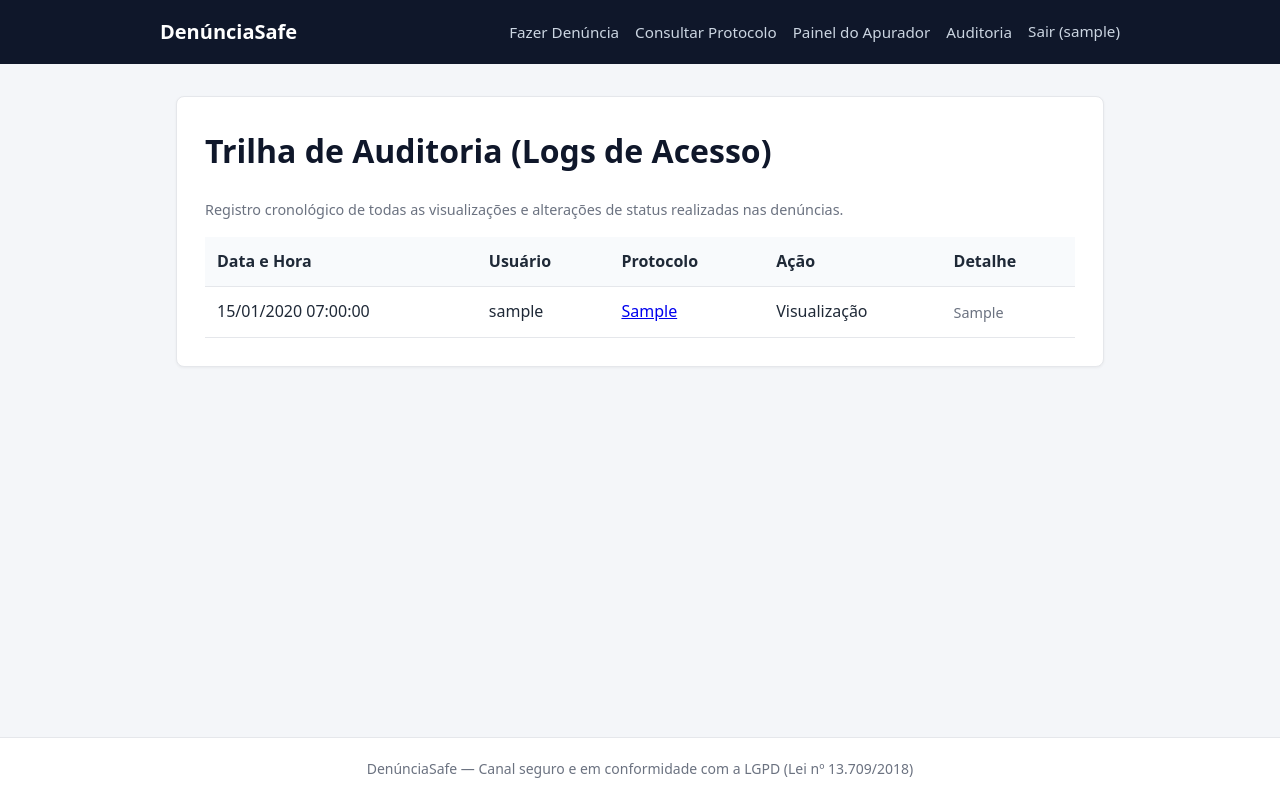
After one commit to gabrieltrabalhos478-art/Projeto_Integrador_VI-B, a Django app: page /painel/auditoria/ in a window 1280 px wide. The commit adds this page. Run offline with Django 5.2, Linux system fonts and the light colour scheme; a user stored in the database is signed in; tables that the repository leaves empty hold one stand-in row (values such as "Sample post").

Commit message:
feat: trilha de auditoria com model LogAcesso e tela do administrador

```diff
--- a/denuncias/models.py
+++ b/denuncias/models.py
@@ -1,5 +1,6 @@
 import secrets
 import string
+from django.conf import settings
 from django.db import models
 
 
@@ -84,3 +85,49 @@ class Denuncia(models.Model):
 
     def __str__(self):
         return f'{self.protocolo} - {self.get_categoria_display()}'
+
+
+class LogAcesso(models.Model):
+    """Trilha de auditoria que registra quem acessou ou alterou cada denúncia."""
+
+    ACAO_CHOICES = [
+        ('visualizacao', 'Visualização'),
+        ('alteracao_status', 'Alteração de status'),
+    ]
+
+    usuario = models.ForeignKey(
+        settings.AUTH_USER_MODEL,
+        on_delete=models.SET_NULL,
+        null=True,
+        verbose_name='Usuário',
+    )
+    denuncia = models.ForeignKey(
+        Denuncia,
+        on_delete=models.CASCADE,
+        related_name='logs_acesso',
+        verbose_name='Denúncia',
+    )
+    acao = models.CharField(
+        'Ação',
+        max_length=30,
+        choices=ACAO_CHOICES,
+    )
+    detalhe = models.CharField(
+        'Detalhe',
+        max_length=255,
+        blank=True,
+        default='',
+    )
+    data_hora = models.DateTimeField(
+        'Data e hora',
+        auto_now_add=True,
+    )
+
+    class Meta:
+        verbose_name = 'Log de Acesso'
+        verbose_name_plural = 'Logs de Acesso'
+        ordering = ['-data_hora']
+
+    def __str__(self):
+        nome_usuario = self.usuario.username if self.usuario else 'Usuário removido'
+        return f'{nome_usuario} - {self.get_acao_display()} ({self.denuncia.protocolo})'
--- a/denuncias/templates/denuncias/base.html
+++ b/denuncias/templates/denuncias/base.html
@@ -191,6 +191,9 @@
                 <a href="{% url 'consultar_status' %}">Consultar Protocolo</a>
                 {% if user.is_authenticated %}
                     <a href="{% url 'lista_denuncias' %}">Painel do Apurador</a>
+                    {% if user.is_superuser %}
+                        <a href="{% url 'logs_auditoria' %}">Auditoria</a>
+                    {% endif %}
                     <form method="post" action="{% url 'logout' %}" style="display:inline;">
                         {% csrf_token %}
                         <button type="submit" class="btn-link">Sair ({{ user.username }})</button>
--- /dev/null
+++ b/denuncias/templates/denuncias/logs_auditoria.html
@@ -0,0 +1,41 @@
+{% extends 'denuncias/base.html' %}
+
+{% block title %}Trilha de Auditoria - DenúnciaSafe{% endblock %}
+
+{% block content %}
+<div class="card">
+    <h1>Trilha de Auditoria (Logs de Acesso)</h1>
+    <p class="muted">
+        Registro cronológico de todas as visualizações e alterações de status realizadas nas denúncias.
+    </p>
+
+    {% if logs %}
+        <table>
+            <thead>
+                <tr>
+                    <th>Data e Hora</th>
+                    <th>Usuário</th>
+                    <th>Protocolo</th>
+                    <th>Ação</th>
+                    <th>Detalhe</th>
+                </tr>
+            </thead>
+            <tbody>
+                {% for log in logs %}
+                    <tr>
+                        <td>{{ log.data_hora|date:"d/m/Y H:i:s" }}</td>
+                        <td>{{ log.usuario.username|default:"Usuário removido" }}</td>
+                        <td>
+                            <a href="{% url 'detalhe_denuncia' log.denuncia.pk %}">{{ log.denuncia.protocolo }}</a>
+                        </td>
+                        <td>{{ log.get_acao_display }}</td>
+                        <td class="muted">{{ log.detalhe|default:"—" }}</td>
+                    </tr>
+                {% endfor %}
+            </tbody>
+        </table>
+    {% else %}
+        <p class="muted">Nenhum acesso registrado até o momento.</p>
+    {% endif %}
+</div>
+{% endblock %}
--- a/denuncias/urls.py
+++ b/denuncias/urls.py
@@ -10,4 +10,5 @@ urlpatterns = [
     path('logout/', auth_views.LogoutView.as_view(), name='logout'),
     path('painel/', views.lista_denuncias, name='lista_denuncias'),
     path('painel/denuncia/<int:pk>/', views.detalhe_denuncia, name='detalhe_denuncia'),
+    path('painel/auditoria/', views.logs_auditoria, name='logs_auditoria'),
 ]
--- a/denuncias/views.py
+++ b/denuncias/views.py
@@ -1,10 +1,12 @@
 from django.contrib import messages
+from django.contrib.auth.decorators import login_required
+from django.core.exceptions import PermissionDenied
 from django.shortcuts import get_object_or_404, redirect, render
 
 from .crypto import criptografar_texto, descriptografar_texto
 from .decorators import apurador_required
 from .forms import AlterarStatusForm, ConsultaProtocoloForm, DenunciaForm
-from .models import Denuncia
+from .models import Denuncia, LogAcesso
 
 
 def nova_denuncia(request):
@@ -93,10 +95,21 @@ def detalhe_denuncia(request, pk):
         form = AlterarStatusForm(request.POST, instance=denuncia)
         if form.is_valid():
             form.save()
+            LogAcesso.objects.create(
+                usuario=request.user,
+                denuncia=denuncia,
+                acao='alteracao_status',
+                detalhe=f'Status alterado para {denuncia.get_status_display()}',
+            )
             messages.success(request, f'Status da denúncia {denuncia.protocolo} atualizado.')
             return redirect('detalhe_denuncia', pk=denuncia.pk)
     else:
         form = AlterarStatusForm(instance=denuncia)
+        LogAcesso.objects.create(
+            usuario=request.user,
+            denuncia=denuncia,
+            acao='visualizacao',
+        )
 
     # Descriptografa descrição e contato apenas na exibição para o apurador autorizado
     descricao_clara = descriptografar_texto(denuncia.descricao)
@@ -112,3 +125,13 @@ def detalhe_denuncia(request, pk):
             'contato_claro': contato_claro,
         },
     )
+
+
+@login_required
+def logs_auditoria(request):
+    """Tela de consulta da trilha de auditoria restrita ao administrador."""
+    if not request.user.is_superuser:
+        raise PermissionDenied('Acesso restrito ao administrador do sistema.')
+
+    logs = LogAcesso.objects.select_related('usuario', 'denuncia').all()
+    return render(request, 'denuncias/logs_auditoria.html', {'logs': logs})
```
Also changed, not shown: denuncias/admin.py (+15 -1 lines), denuncias/migrations/0002_logacesso.py (added).
